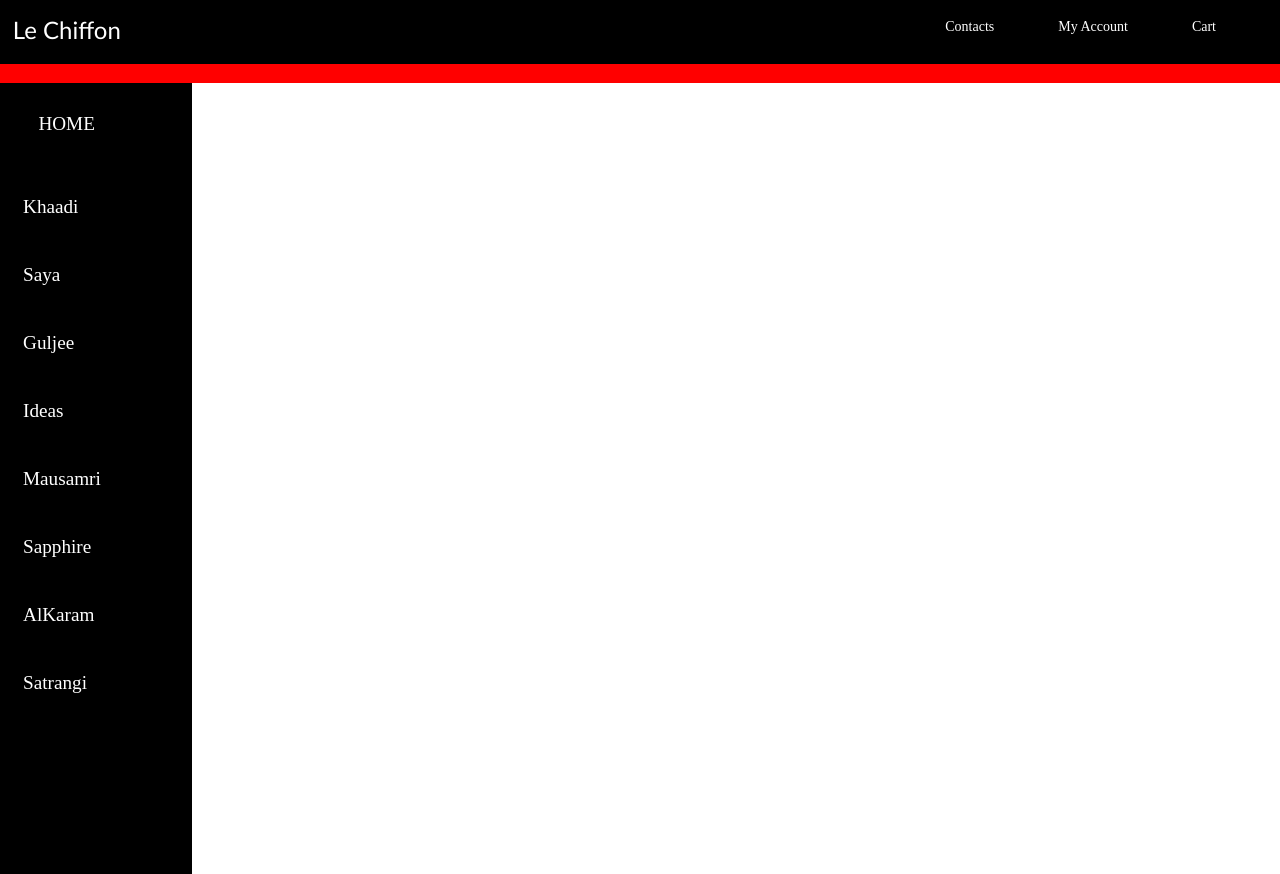
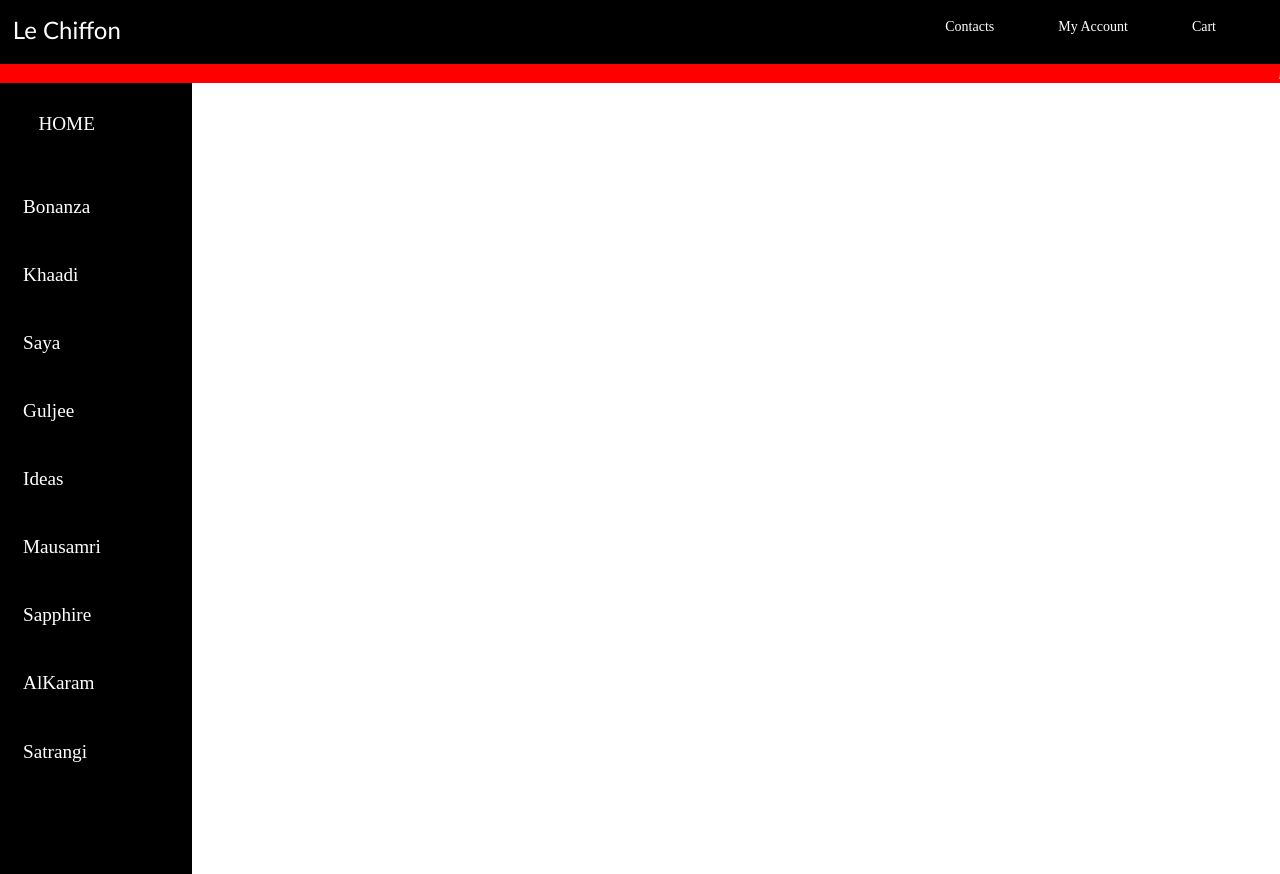
Before and after one commit to urwamaqsood/Cloth-Ecommerce-Website, a plain HTML site: page index.html in a window 1280 px wide. Drawn offline with Linux system fonts and the light colour scheme.

Commit message:
Updated unordered List

```diff
--- a/index.html
+++ b/index.html
@@ -19,6 +19,7 @@
     <nav>
         <ul>
             <li>HOME</li>
+            <li>Bonanza</li>
             <li>Khaadi</li>
             <li>Saya</li>
             <li>Guljee</li>
```
